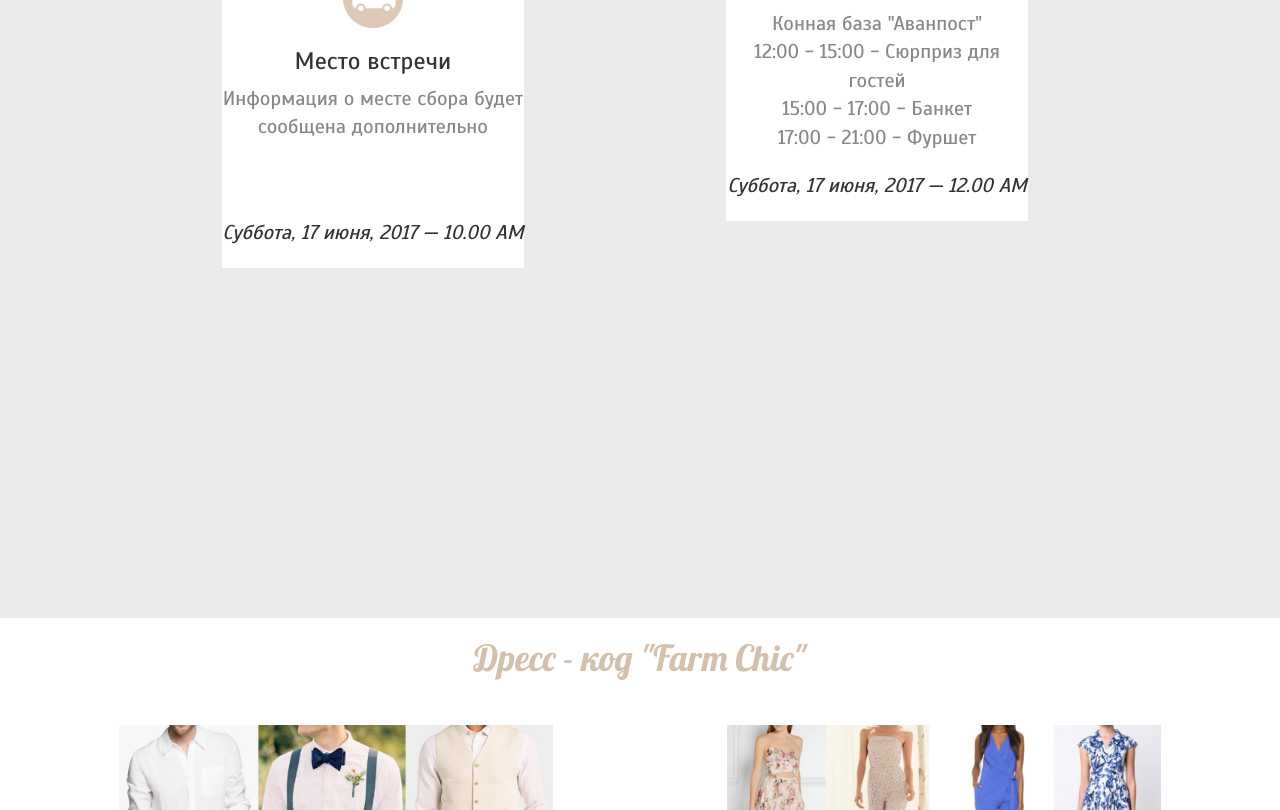
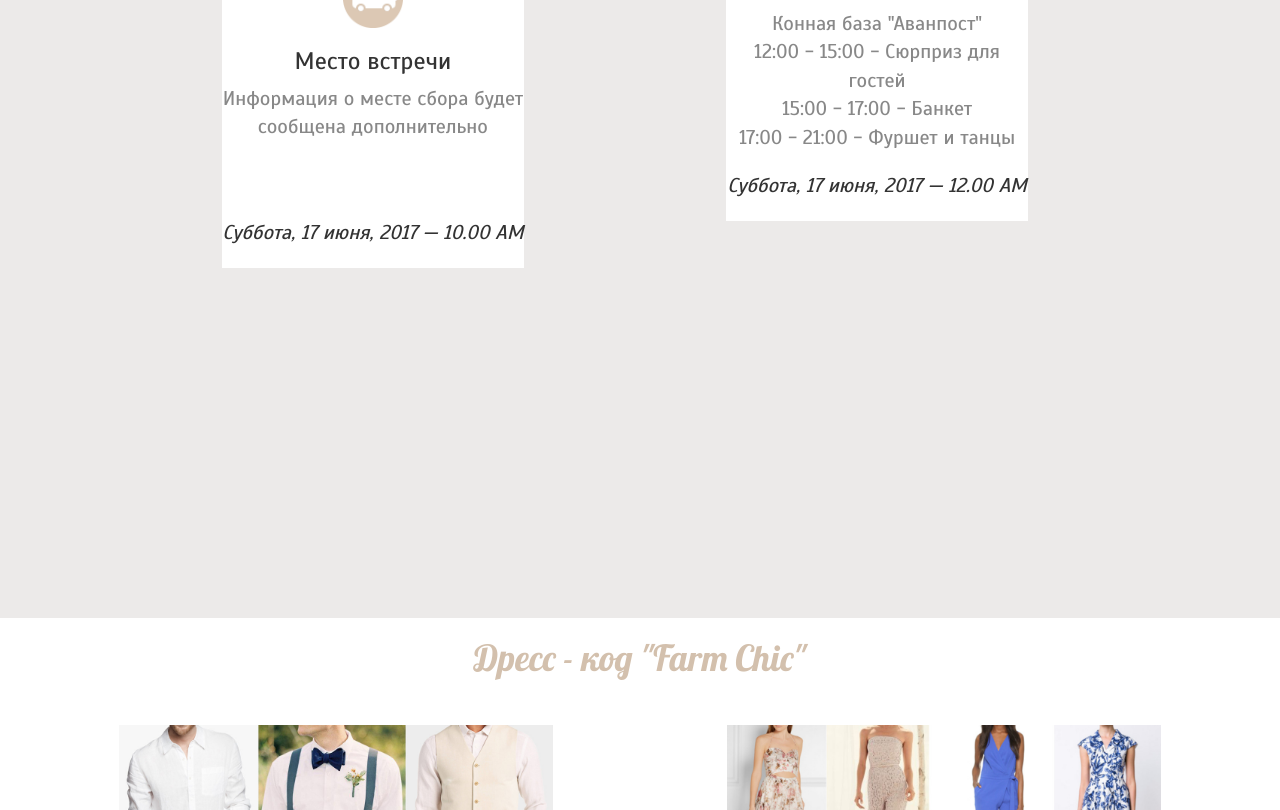
Before and after one commit to ivanika2017/wedding-website, a plain HTML site: page index.html in a window 1280 px wide. Shown: the part 1908-2718 px from the top of the page. Drawn offline with nearby package versions, Linux system fonts and the light colour scheme; files whose address does not match are found by name.

Commit message:
done#9999

```diff
--- a/index.html
+++ b/index.html
@@ -149,7 +149,7 @@
                                 Конная база "Аванпост"<br>
                                  12:00 - 15:00 - Сюрприз для гостей<br>
                                  15:00 - 17:00 - Банкет<br>
-                                 17:00 - 21:00 - Фуршет
+                                 17:00 - 21:00 - Фуршет и танцы
                             </div>
                             <div class="place">Суббота, 17 июня, 2017 — 12.00 AM</div>
                         </div>
```
Also changed, not shown: 1 other file.
